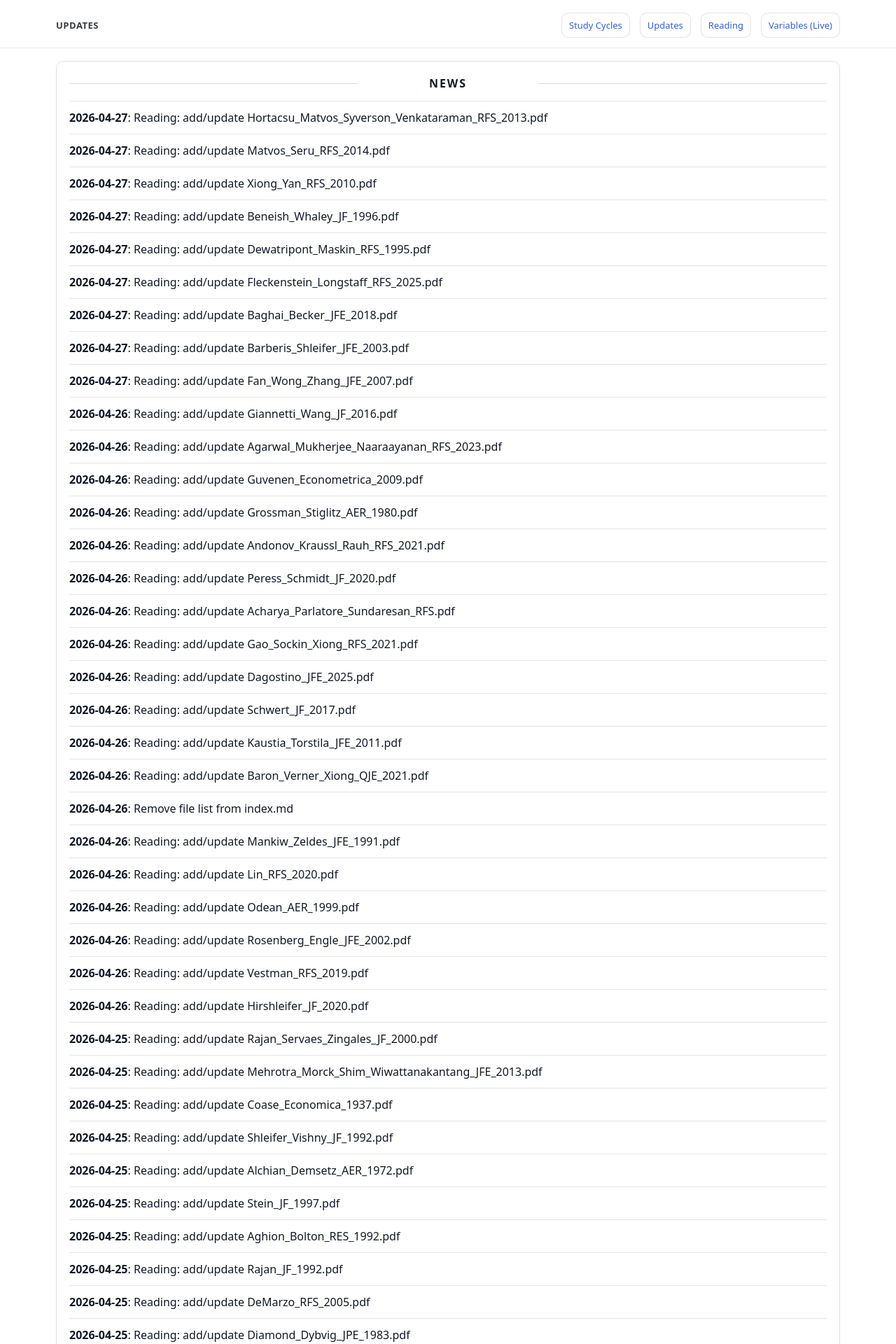
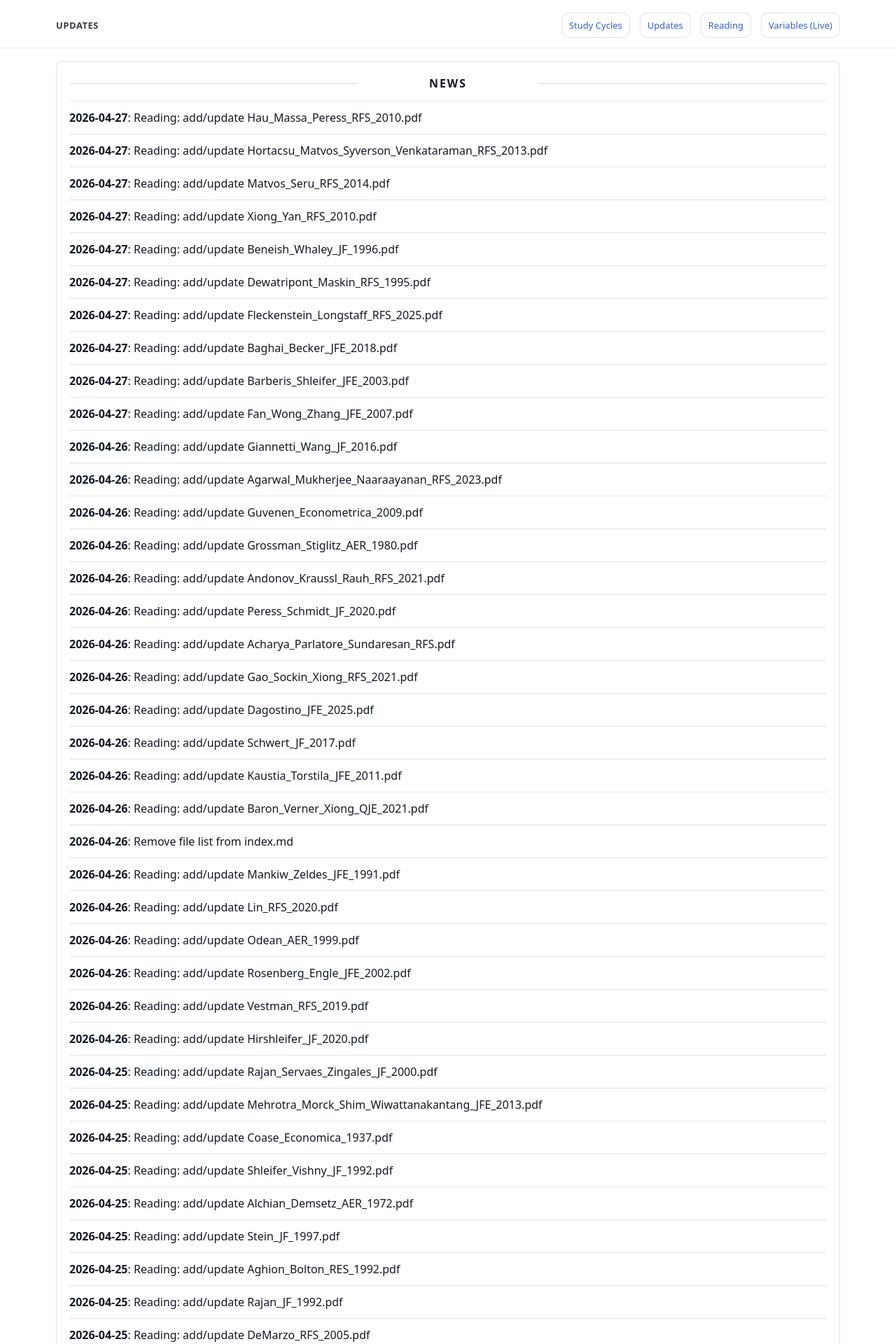
Before and after one commit to yaxinzn/study-archive, a Jekyll site: the page built from updates/index.md, in a window 1280 px wide. Shown: the top 1920 px of the page at 70% size. Built offline with Jekyll 4.4.1, drawn with Linux system fonts in a browser that asks for light colours; some of the changed text lies outside the part shown.

Commit message:
chore: update NEWS feed

```diff
--- a/_data/news.yml
+++ b/_data/news.yml
@@ -1,4 +1,7 @@
 # Auto-generated update history (sorted newest -> oldest). Do not edit manually.
+- ts: "1777284996"
+  date: "2026-04-27"
+  title: "Reading: add/update Hau_Massa_Peress_RFS_2010.pdf"
 - ts: "1777284685"
   date: "2026-04-27"
   title: "Reading: add/update Hortacsu_Matvos_Syverson_Venkataraman_RFS_2013.pdf"
```
